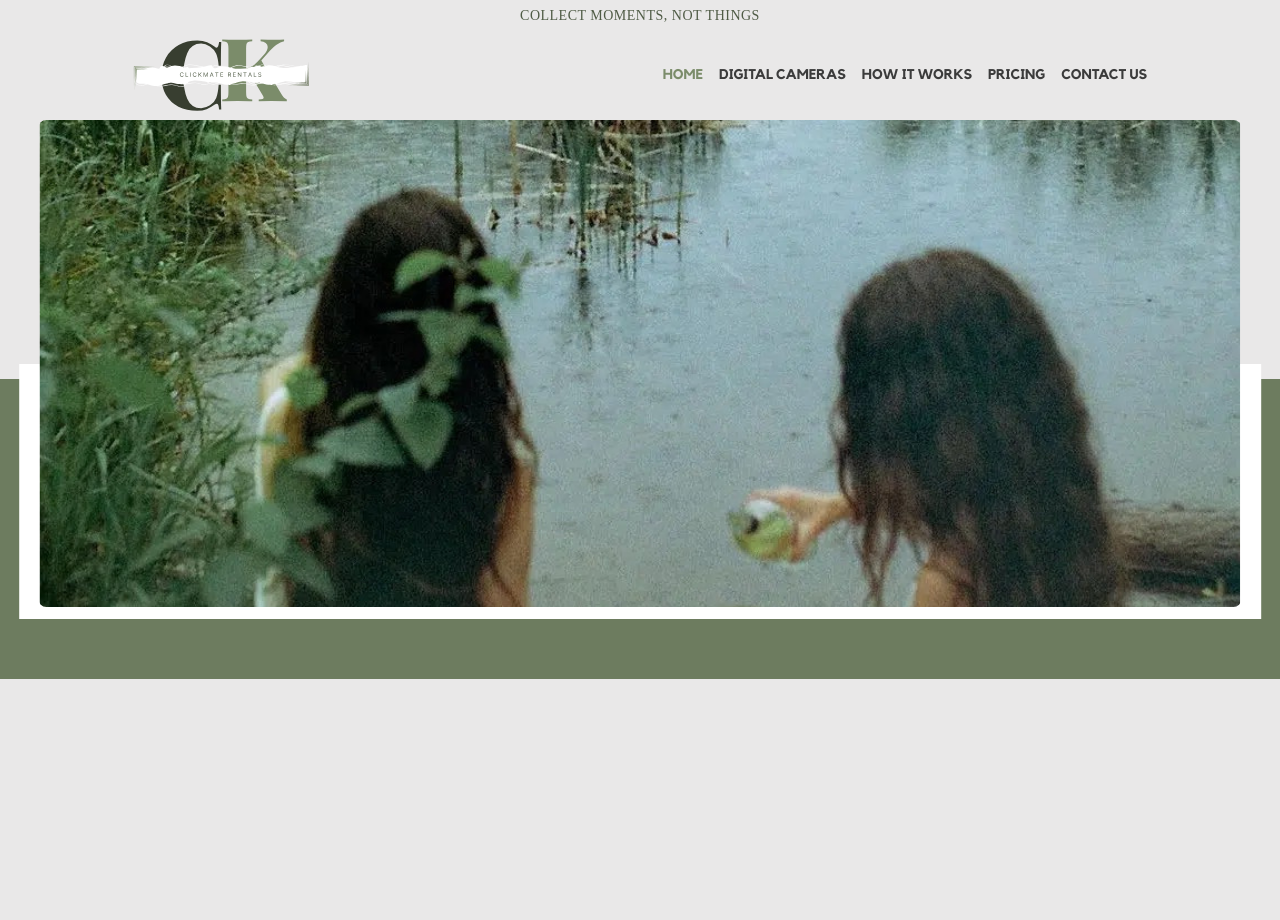
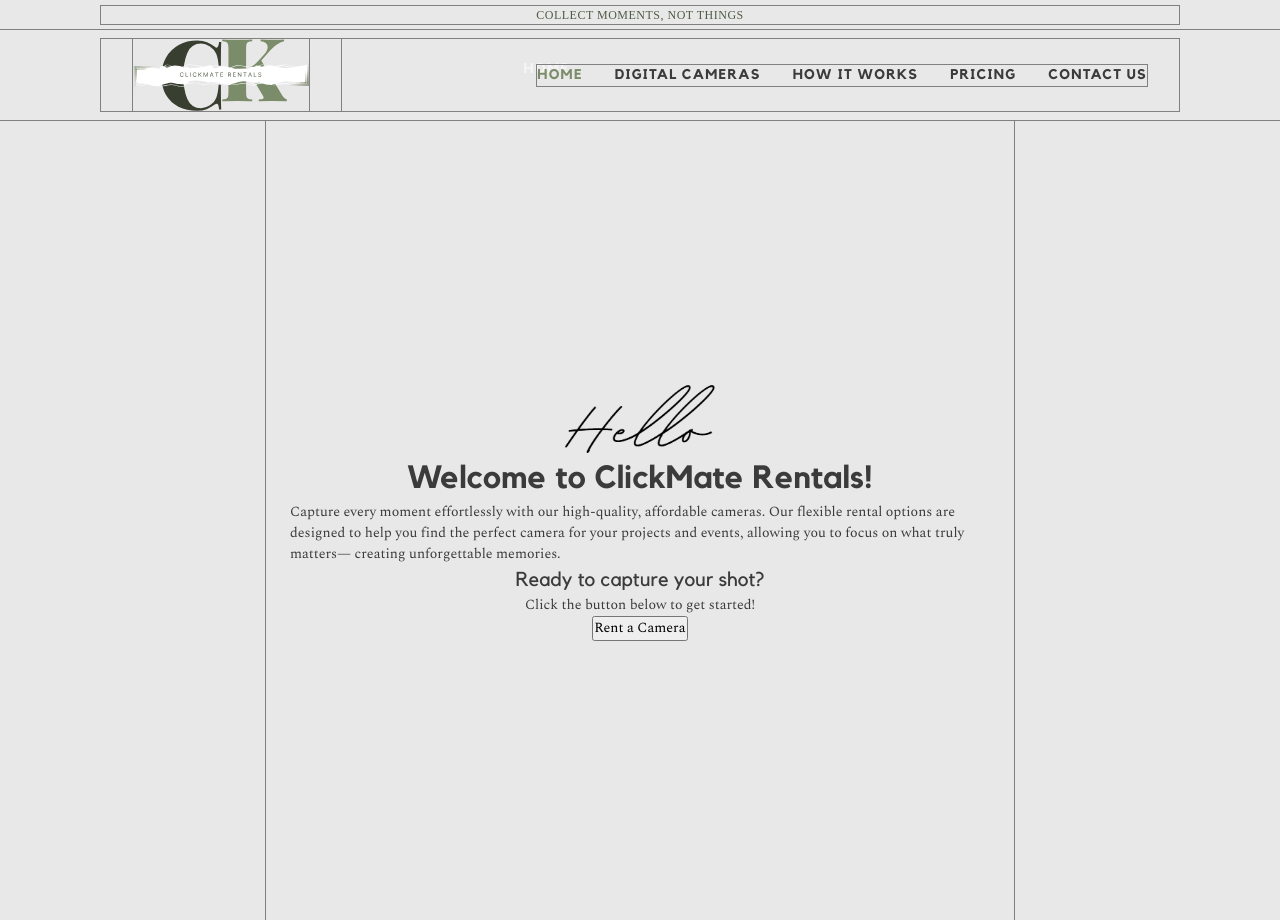
Before and after one commit to caflaynes/click-mate-ck, a React (Vite) app: page / in a window 1280 px wide. Before the commit the page ends 800 px from the top, so only its background shows below. Built offline with nearby package versions, Linux system fonts and the light colour scheme.

Commit message:
fixed navbar

```diff
--- a/src/App.tsx
+++ b/src/App.tsx
@@ -10,8 +10,8 @@ const App: React.FC = () => {
     <div className="App">
       <header>
         <Slogan slogan="COLLECT MOMENTS, NOT THINGS" />
-        <Navbar logoSrc="logo.svg"/>
       </header>
+      <Navbar logoSrc="logo.svg"/>
       <main>
         <Hero helloUrl="src\assets\images\hero\hello.svg" />
       </main>
--- a/src/components/Layouts/Navbar/Navbar.scss
+++ b/src/components/Layouts/Navbar/Navbar.scss
@@ -1,18 +1,27 @@
 @use "./../../../styles/abstracts/utils" as util;
 
 .navbar {
+   @include util.gray-outline;
+   background-color: var(--clr-neutral-100);
    display: flex;
-   justify-content: space-between;
    align-items: center;
    height: 90px;
-   @include util.gray-outline;
+   position: sticky;
+   top: 0;
+   z-index: 1000;
+   transition: background-color 0.3s ease, box-shadow 0.3s ease;
+
+   &.sticky {
+      background-color: var(--clr-neutral-100);
+      box-shadow: 0 4px 4px -2px rgba(0, 0, 0, 0.2);
+   }
 
    .navbar-content {
+      @include util.gray-outline;
       width: 100%;
       max-width: 1078px;
       margin-inline: auto;
       padding-inline: 2rem;
-      @include util.gray-outline;
 
       display: flex;
       justify-content: space-between;
@@ -21,61 +30,71 @@
       .nav-brand {
          @include util.gray-outline;
          img {
+            @include util.gray-outline;
             height: 72px;
             margin-right: 2rem;
-            @include util.gray-outline;
          }
       }
 
       .nav-primary {
-         z-index: 1000;
          @include util.gray-outline;
          .nav-list {
+            @include util.gray-outline;
             display: flex;
-            gap: 1rem;
-            @include util.gray-outline;
+            gap: 2rem;
             li {
                color: var(--clr-primary-400);
+               letter-spacing: 0.08rem;
+               position: relative;
+               ::before {
+                  content: attr(data-text);
+                  position: absolute;
+                  bottom: 25%;
+                  right: 30%;
+                  color: whitesmoke;
+                  z-index: -1;
+               }
             }
             li:first-child {
                color: #7b8c6a;
             }
          }
 
-         @media screen and (max-width: 768px) {
+         @media screen and (max-width: 882px) {
+            z-index: -1;
+            position: absolute;
             width: 100%;
-            position: absolute;
             top: -100%;
             left: 50%;
             transform: translateX(-50%);
 
-            box-shadow: 0 4px 8px rgba(0, 0, 0, 0.1);
-            background-color: white;
-            border-radius: 8px;
+            box-shadow: 0 4px 4px -2px rgba(0, 0, 0, 0.2);
+            background-color: var(--clr-neutral-100);
+            border-radius: 0 0 8px 8px;
 
             transition: top 0.3s ease;
             opacity: 0;
 
             &[data-visible="true"] {
-               top: 132px;
+               top: 90px;
                transition:
-                  top 0.3s ease,
-                  opacity 1s ease;
+                  top 0.5s ease,
+                  opacity 0.3s ease;
                opacity: 1;
             }
 
             .nav-list {
+               @include util.gray-outline;
                display: grid;
+               text-align: center;
                gap: 0;
-               text-align: center;
-               @include util.gray-outline;
 
                li {
+                  @include util.gray-outline;
                   padding-block: 2rem;
-                  @include util.gray-outline;
                   a {
+                     @include util.gray-outline;
                      font-size: var(--fs-body-small);
-                     @include util.gray-outline;
                   }
                }
             }
@@ -83,10 +102,10 @@
       }
 
       .nav-toggle {
+         @include util.gray-outline;
          display: none;
          border: none;
-         @include util.gray-outline;
-         @media screen and (max-width: 768px) {
+         @media screen and (max-width: 882px) {
             display: block;
          }
       }
@@ -97,91 +116,3 @@
    filter: invert(33%) sepia(16%) saturate(576%) hue-rotate(50deg)
       brightness(94%) contrast(87%);
 }
-
-// /* Navbar styling */
-// .navbar {
-//    display: flex;
-//    justify-content: space-between;
-//    align-items: center;
-//    padding-inline: 20px;
-
-//    .nav-brand {
-//       display: flex;
-//       align-items: center;
-//       height: 90px;
-//       margin-right: 20px;
-
-//       img {
-//          height: 72px;
-//       }
-//    }
-
-//    .nav-toggle {
-//       display: none;
-//       background: none;
-//       border: none;
-//       cursor: pointer;
-//       z-index: 20;
-
-//       @media screen and (max-width: 784px) {
-//          display: block;
-//       }
-
-//       img {
-//          width: 25px;
-//          height: 25px;
-//       }
-//    }
-
-//    .primary-nav {
-//       display: flex;
-
-//       .nav-list {
-//          display: flex;
-//          gap: 1rem;
-
-//          li a {
-//             color: var(--clr-primary-400);
-//          }
-//          li:first-child a {
-//             color: #7b8c6a;
-//          }
-//       }
-
-//       @media screen and (max-width: 784px) {
-//          display: block;
-//          position: absolute;
-//          width: 100%;
-//          top: -100%;
-//          left: 50%;
-//          transform: translateX(-50%);
-//          opacity: 0;
-//          transition: top 0.3s ease;
-//          background-color: white;
-//          box-shadow: 0 4px 8px rgba(0, 0, 0, 0.1);
-//          border-radius: 8px;
-//          z-index: 19;
-
-//          &[data-visible="true"] {
-//             top: 132px;
-//             opacity: 1;
-//             transition:
-//                top 0.3s ease,
-//                opacity 1s ease;
-//          }
-
-//          .nav-list {
-//             display: grid;
-//             gap: 0;
-//             text-align: center;
-
-//             li {
-//                padding-block: 2rem;
-//                a {
-//                   font-size: var(--fs-body-small);
-//                }
-//             }
-//          }
-//       }
-//    }
-// }
--- a/src/components/Layouts/Navbar/Navbar.tsx
+++ b/src/components/Layouts/Navbar/Navbar.tsx
@@ -1,4 +1,4 @@
-import React, { useState } from "react";
+import React, { useState, useEffect } from "react";
 import "./Navbar.scss";
 import menuIcon from "../../../assets/icons/menu/menu.svg";
 import closeIcon from "../../../assets/icons/menu/cross.svg";
@@ -9,21 +9,37 @@ interface NavbarProps {
 
 const Navbar: React.FC<NavbarProps> = ({ logoSrc }) => {
   const [isNavVisible, setIsNavVisible] = useState(false);
+  const [isSticky, setIsSticky] = useState(false);
 
   // Toggle nav visibility
   const toggleNav = () => {
     setIsNavVisible((prev) => !prev);
   };
 
+  const handleScroll = () => {
+    if (window.scrollY > 30) { // Adjust the scroll position as needed
+      setIsSticky(true);
+    } else {
+      setIsSticky(false);
+    }
+  };
+
+  useEffect(() => {
+    window.addEventListener("scroll", handleScroll);
+    return () => {
+      window.removeEventListener("scroll", handleScroll);
+    };
+  }, []);
+
   return (
-    <div className="navbar">
+    <div className={`navbar ${isSticky ? "sticky" : ""}`}>
       <div className="navbar-content" role="navigation">
         <a href="#" className="nav-brand">
           <img src={logoSrc} alt="ClickMate Logo" />
         </a>
         <div className="nav-primary" data-visible={isNavVisible ? "true" : undefined}>
           <ul className="nav-list kollektif-bold" role="list">
-            <li><a href="#">HOME</a></li>
+            <li><a href="#" data-text="HOME">HOME</a></li>
             <li><a href="#">DIGITAL CAMERAS</a></li>
             <li><a href="#">HOW IT WORKS</a></li>
             <li><a href="#">PRICING</a></li>
--- a/src/components/Layouts/Slogan/Slogan.scss
+++ b/src/components/Layouts/Slogan/Slogan.scss
@@ -1,18 +1,18 @@
 @use "./../../../styles/abstracts/utils" as util;
 
 .slogan {
+   @include util.gray-outline;
    display: flex;
    justify-content: center;
    align-items: center;
    height: 30px;
-   @include util.gray-outline;
 
    .slogan-content {
+      @include util.gray-outline;
       width: 100%;
       max-width: 1078px;
       margin-inline: auto;
       padding-inline: 2rem;
-      @include util.gray-outline;
 
       display: flex;
       justify-content: center;
@@ -20,7 +20,7 @@
 
       p {
          font-family: "Times New Roman", Times, serif;
-         font-size: var(--fs-body-small);
+         font-size: var(--fs-body-xsmall);
          font-weight: 500;
          color: #4f5b45;
          letter-spacing: 0.03125rem;
--- a/src/components/Sections/Hero/Hero.scss
+++ b/src/components/Sections/Hero/Hero.scss
@@ -1,90 +1,110 @@
 @use "./../../../styles/abstracts/utils" as util;
 
 .hero {
-   position: relative;
-   height: 559px;
-   // @include util.gray-outline;
+   @include util.gray-outline;
+   .hero-content {
+      @include util.gray-outline;
+      display: flex;
+      flex-direction: column;
+      justify-content: center;
+      align-items: center;
 
-   .bg-layer-1 {
-      width: 100%;
-      background-color: #6d7c5f;
-      height: 300px;
-      @include util.gray-outline;
+      height: 100dvh;
+      max-width: 748px;
+      margin-inline: auto;
+      padding-inline: 1.5rem;
+      padding-top: auto;
+      padding-bottom: 1rem;
+   }
+}
 
-      position: absolute;
-      bottom: 0;
-      z-index: 1;
-   }
+// .hero {
+//    position: relative;
+//    height: 559px;
+//    // @include util.gray-outline;
 
-   .bg-layer-2 {
-      width: 97%;
-      margin-inline: auto;
-      background-color: white;
-      height: 255px;
-      @include util.gray-outline;
+//    .bg-layer-1 {
+//       width: 100%;
+//       background-color: #6d7c5f;
+//       height: 300px;
+//       @include util.gray-outline;
 
-      position: absolute;
-      bottom: 60px;
-      left: 50%;
-      transform: translateX(-50%);
-      z-index: 2;
-   }
+//       position: absolute;
+//       bottom: 0;
+//       z-index: 1;
+//    }
 
-   .bg-layer-3 {
-      width: 94%;
-      height: 487.328px;
-      overflow: hidden;
+//    .bg-layer-2 {
+//       width: 97%;
+//       margin-inline: auto;
+//       background-color: white;
+//       height: 255px;
+//       @include util.gray-outline;
 
-      position: absolute;
-      top: 0;
-      left: 50%;
-      transform: translateX(-50%);
-      z-index: 3;
+//       position: absolute;
+//       bottom: 60px;
+//       left: 50%;
+//       transform: translateX(-50%);
+//       z-index: 2;
+//    }
 
-      img {
-         width: 100%;
-         height: 100%;
-         object-fit: cover;
-         object-position: center;
-         border-radius: 8px;
-      }
-   }
+//    .bg-layer-3 {
+//       width: 94%;
+//       height: 487.328px;
+//       overflow: hidden;
 
-   .hero-wrapper {
-      display: none;
-   }
+//       position: relative;
+//       top: 0;
+//       left: 50%;
+//       transform: translateX(-50%);
+//       z-index: 3;
 
-   // .hero-wrapper {
-   //    width: 800px;
-   //    display: flex;
-   //    justify-content: center;
-   //    @include util.gray-outline;
+//       img {
+//          width: 100%;
+//          height: 100%;
+//          object-fit: cover;
+//          object-position: center;
+//          border-radius: 8px;
+//       }
+//    }
 
-   //    .hero-content {
-   //       max-width: 100%;
-   //       padding-inline: 1.5rem;
-   //       margin-inline: 2rem;
 
-   //       @include util.gray-outline;
 
-   //       display: flex;
-   //       flex-direction: column;
-   //       justify-content: center;
-   //       align-items: center;
+//    .hero-wrapper {
+//       width: 800px;
+//       display: flex;
+//       justify-content: center;
+//       @include util.gray-outline;
+//       position: absolute;
+//       top: 50%;
+//       left: 50%;
+//       translate: transform(-50%, -50%);
 
-   //       position: absolute;
-   //       bottom: 30px;
-   //       z-index: 4;
+//       .hero-content {
+//          max-width: 100%;
+//          padding-inline: 1.5rem;
+//          margin-inline: 2rem;
 
-   //       background-color: white;
-   //       outline: 2px solid #41493c;
-   //       padding-block-end: 2rem;
-   //       opacity: 0.8;
+//          @include util.gray-outline;
 
-   //       img {
-   //          height: 75px;
-   //          margin-block: 1rem;
-   //       }
-   //    }
-   // }
-}
+//          display: flex;
+//          flex-direction: column;
+//          justify-content: center;
+//          align-items: center;
+
+
+//          z-index: 4;
+
+//          background-color: white;
+//          outline: 2px solid #41493c;
+//          padding-block-end: 2rem;
+//          opacity: 0.8;
+
+//          img {
+//             height: 75px;
+//             object-fit: contain;
+//             margin-block: 1rem;
+//          }
+//       }
+//    }
+// }
--- a/src/components/Sections/Hero/Hero.tsx
+++ b/src/components/Sections/Hero/Hero.tsx
@@ -9,12 +9,7 @@ interface HeroProps {
 const Hero: React.FC<HeroProps> = ({ helloUrl }) => {
    return (
       <div className="hero">
-         <div className="bg-layer-1"></div>
-         <div className="bg-layer-2"></div>
-         <div className="bg-layer-3">
-            <img src="src\assets\images\hero\green.svg" alt="" />
-         </div>
-         <div className="hero-wrapper">
+         <div className="hero-background"></div>
          <div className="hero-content">
             <img src={helloUrl} alt="Hello!" height="70" />
 
@@ -24,9 +19,9 @@ const Hero: React.FC<HeroProps> = ({ helloUrl }) => {
 
             <p>
                Capture every moment effortlessly with our high-quality,
-                  affordable cameras. Our flexible rental options are designed
-                  to help you find the perfect camera for your projects and
-                  events, allowing you to focus on what truly matters— creating
+               affordable cameras. Our flexible rental options are designed to
+               help you find the perfect camera for your projects and events,
+               allowing you to focus on what truly matters— creating
                unforgettable memories.
             </p>
 
@@ -37,7 +32,6 @@ const Hero: React.FC<HeroProps> = ({ helloUrl }) => {
             <button className="button">Rent a Camera</button>
          </div>
       </div>
-      </div>
    );
 };
 
--- a/src/styles/abstracts/_utils.scss
+++ b/src/styles/abstracts/_utils.scss
@@ -1,5 +1,6 @@
 
-$outline-visible: false !default; // himoa lang ug false kung dili mo gamit ug outline
+$outline-visible: true !default; // himoa lang ug false kung dili mo gamit ug outline
+// $outline-visible: false !default;
 
 // Define the mixin for the gray outline
 @mixin gray-outline {
--- a/src/styles/abstracts/_variables.scss
+++ b/src/styles/abstracts/_variables.scss
@@ -8,6 +8,7 @@ $colors: (
   accent-100: hsl(13, 100%, 96%),  // Light accent color for highlights
   neutral-900: hsl(91, 13%, 43%),  // Dark neutral color
   neutral-100: hsl(0, 2%, 91%),   // Light neutral color
+  neutral-200: hsl(0, 2%, 85%),   // Light neutral color
 );
 
 // ========================
```
Also changed, not shown: package.json (+6 -1 lines), src/App.scss (line endings or trailing spaces), src/pages/Digital Cameras/DigitalCameras.scss (added), src/pages/Digital Cameras/DigitalCameras.tsx (added), 2 other files (tests, documents, lock files or other folders). Lines whose indentation alone changed are shown as unchanged.
